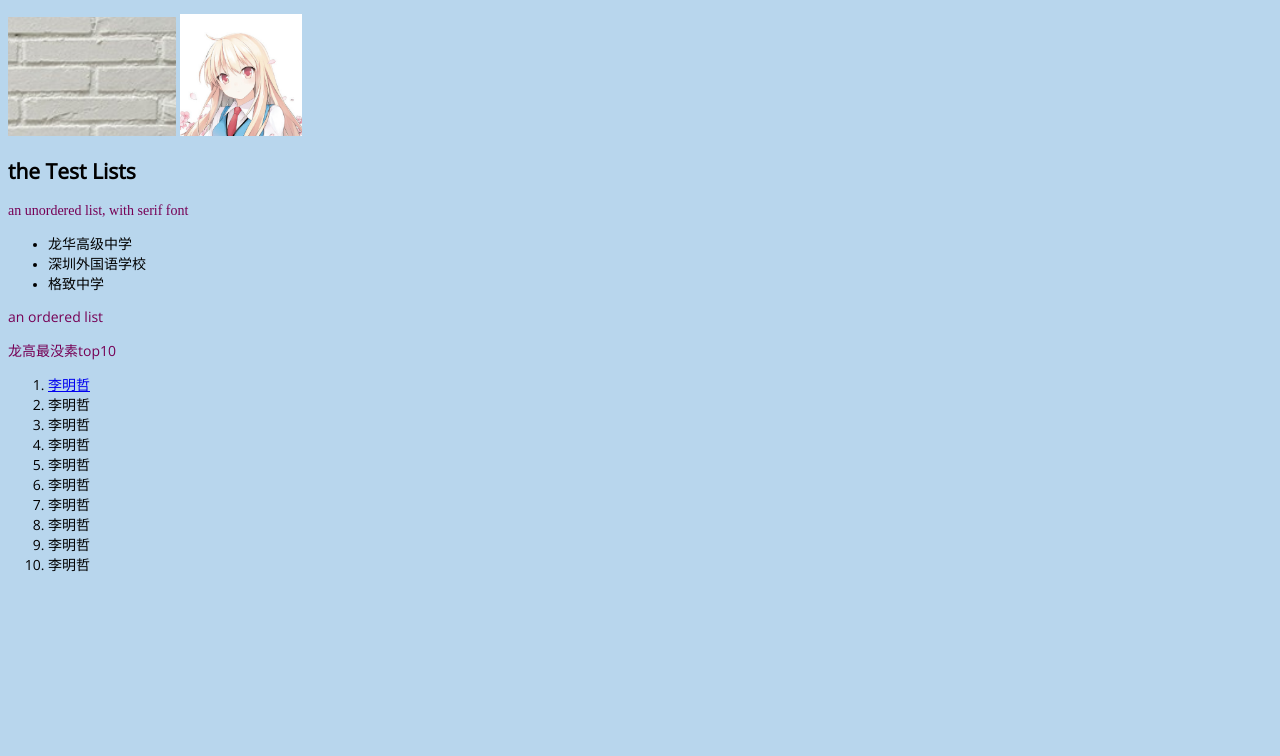
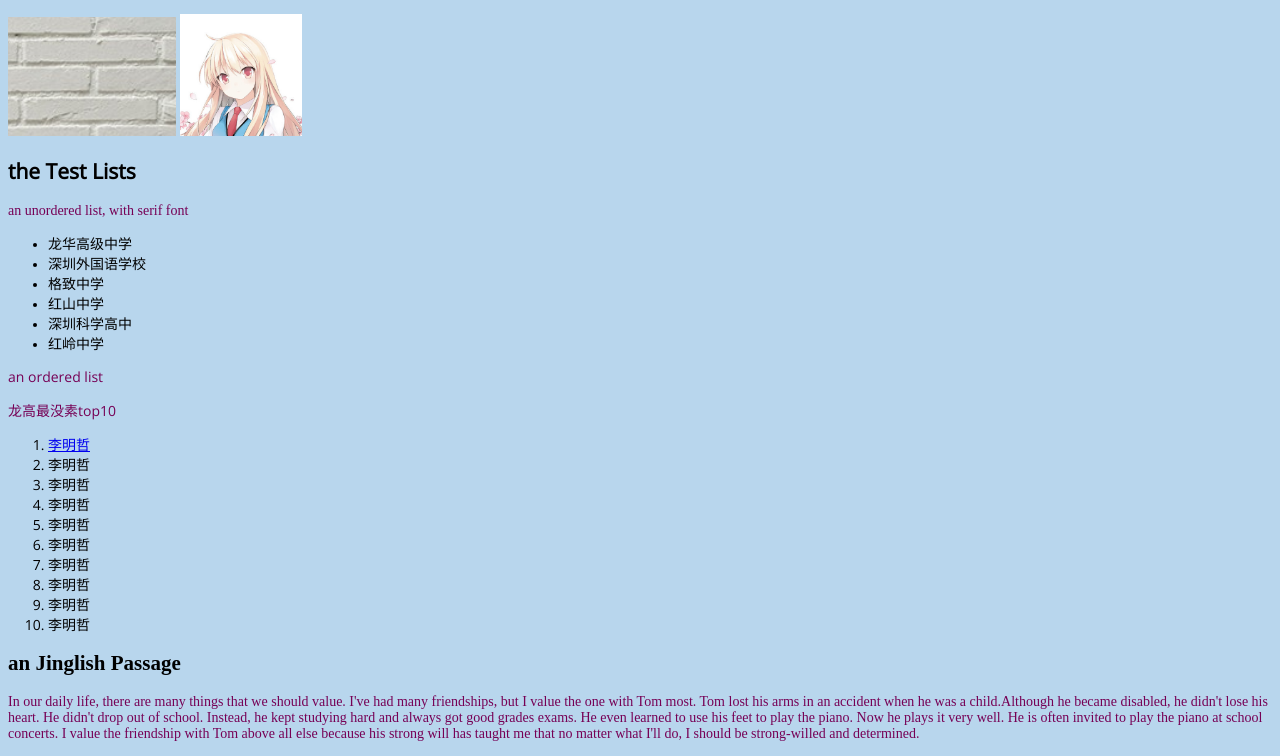
Before and after one commit to FZZoooh/FZZoooh.github.io, a plain HTML site: page index.html in a window 1280 px wide. Shown: the part 107-863 px from the top of the page. Before the commit the page ends 800 px from the top, so only its background shows below. Drawn offline with nearby package versions, Linux system fonts and the light colour scheme; a web font is replaced by a local one.

Commit message:
some interesting styles

```diff
--- a/index.html
+++ b/index.html
@@ -14,13 +14,18 @@
     <h1>FZZ's First Site</h1>
     <h2>the Test Images</h2>
     <img src="image/bricks.png" alt="a brick wall" />
-    <img src="image/ShiinaMashiro.png" alt="Shiina Mashiro" width="122" height="122" />
+    <a href="http://112.124.70.73/blog" target="_blank">
+        <img src="image/ShiinaMashiro.png" alt="Shiina Mashiro" width="122" height="122" />
+    </a>
     <h2>the Test Lists</h2>
     <p class="serif">an unordered list, with serif font</p>
     <ul class="serif">
         <li>龙华高级中学</li>
         <li>深圳外国语学校</li>
         <li>格致中学</li>
+        <li>红山中学</li>
+        <li>深圳科学高中</li>
+        <li>红岭中学</li>
     </ul>
     <p>an ordered list</p>
     <p>龙高最没素top10</p>
@@ -38,6 +43,20 @@
         <li>李明哲</li>
         <li>李明哲</li>
     </ol>
+    <h2 class="serif">an Jinglish Passage</h2>
+    <p class="serif">
+        In our daily life, there are many things that we should value. I've had many friendships, but I value the one
+        with Tom
+        most.
+        Tom lost his arms in an accident when he was a child.Although he became disabled, he didn't lose his heart. He
+        didn't
+        drop out of school. Instead, he kept studying hard and always got good grades exams. He even learned to use his
+        feet to
+        play the piano. Now he plays it very well. He is often invited to play the piano at school concerts.
+        I value the friendship with Tom above all else because his strong will has taught me that no matter what I'll
+        do, I
+        should be strong-willed and determined.
+    </p>
 
 
     <body>
```
